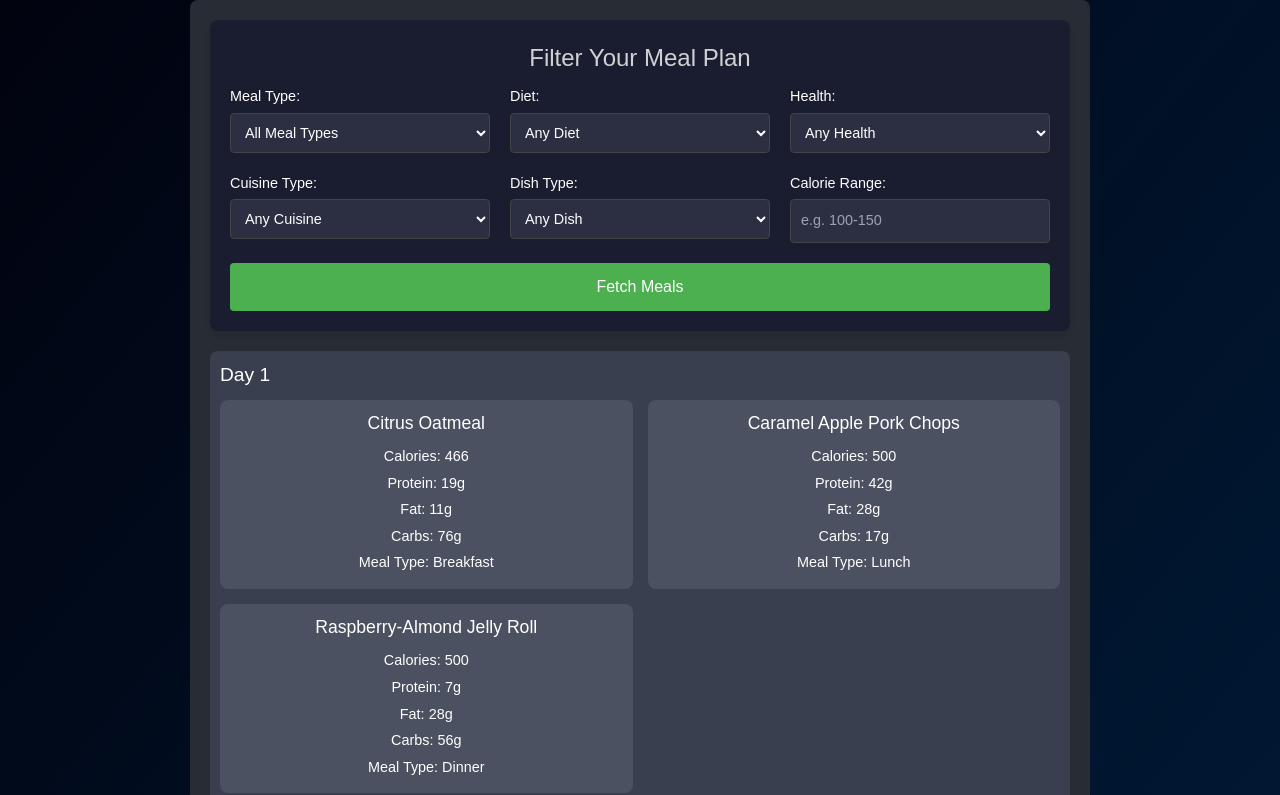
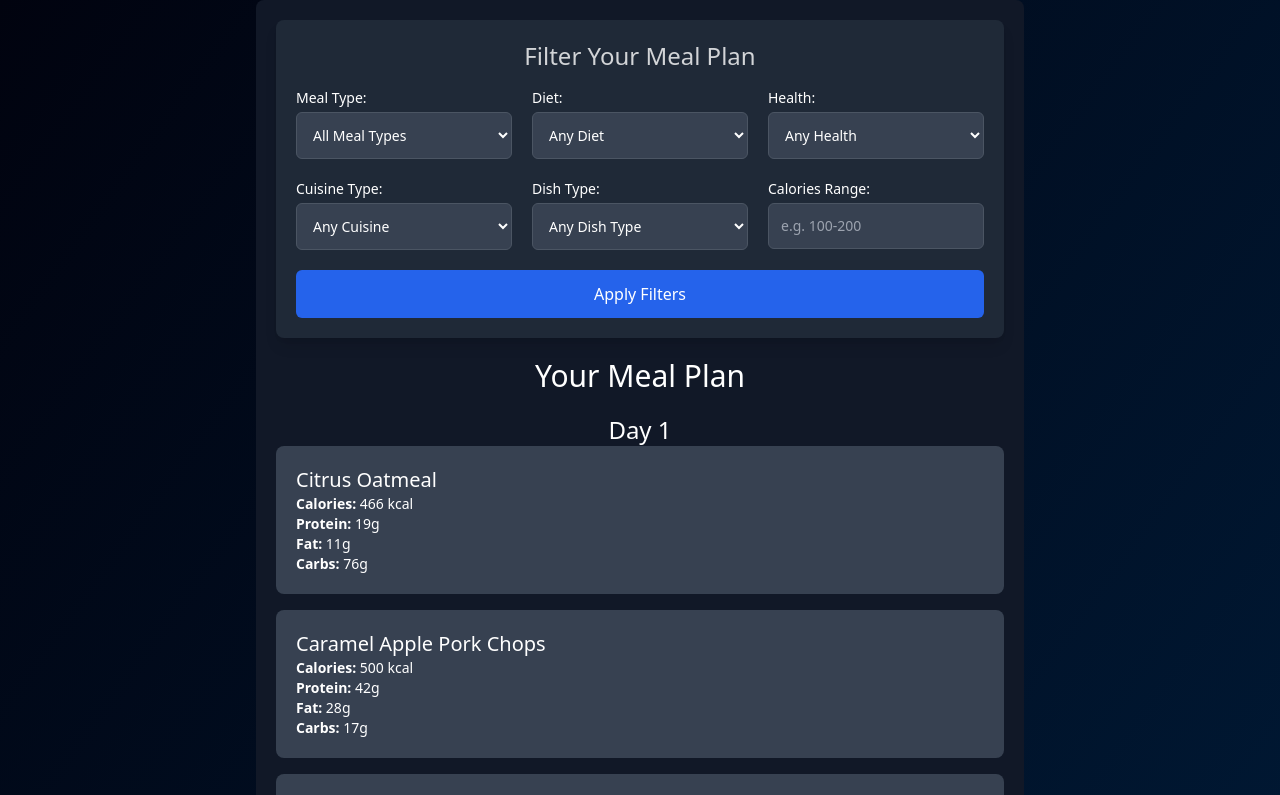
Before and after one commit to bengiloo/fitness-app, a React (Vite) app in the folder client/: page /meal-plan in a window 1280 px wide. Shown: the top 795 px of the page. Built offline with nearby package versions, Linux system fonts and the light colour scheme.

Commit message:
tailwind

```diff
--- a/client/src/MealPlanUI.jsx
+++ b/client/src/MealPlanUI.jsx
@@ -73,14 +73,18 @@ const MealPlanUI = () => {
   });
 
   return (
-    <div style={mealPlanStyles.container}>
+    <div className="font-sans p-5 max-w-screen-md mx-auto bg-gray-900 text-white rounded-lg">
       {/* Filters Section */}
-      <div style={mealPlanStyles.filtersContainer}>
-        <h2 style={mealPlanStyles.filtersHeader}>Filter Your Meal Plan</h2>
-        <div style={mealPlanStyles.filtersGrid}>
-          <label style={mealPlanStyles.filterLabel}>
+      <div className="p-5 bg-gray-800 rounded-lg shadow-lg mb-5">
+        <h2 className="text-2xl mb-4 text-center text-white/80">Filter Your Meal Plan</h2>
+        <div className="grid grid-cols-1 sm:grid-cols-2 lg:grid-cols-3 gap-5">
+          <label className="flex flex-col text-sm text-white">
             Meal Type:
-            <select value={selectedMealType} onChange={handleMealTypeChange} style={mealPlanStyles.filterSelect}>
+            <select
+              value={selectedMealType}
+              onChange={handleMealTypeChange}
+              className="mt-1 p-3 rounded-md bg-gray-700 text-white border border-gray-600"
+            >
               <option value="All">All Meal Types</option>
               <option value="Breakfast">Breakfast</option>
               <option value="Lunch">Lunch</option>
@@ -90,9 +94,13 @@ const MealPlanUI = () => {
             </select>
           </label>
 
-          <label style={mealPlanStyles.filterLabel}>
+          <label className="flex flex-col text-sm text-white">
             Diet:
-            <select value={selectedDiet} onChange={handleDietChange} style={mealPlanStyles.filterSelect}>
+            <select
+              value={selectedDiet}
+              onChange={handleDietChange}
+              className="mt-1 p-3 rounded-md bg-gray-700 text-white border border-gray-600"
+            >
               <option value="">Any Diet</option>
               <option value="balanced">Balanced</option>
               <option value="high-fiber">High-Fiber</option>
@@ -103,216 +111,147 @@ const MealPlanUI = () => {
             </select>
           </label>
 
-          <label style={mealPlanStyles.filterLabel}>
+          <label className="flex flex-col text-sm text-white">
             Health:
-            <select value={selectedHealth} onChange={handleHealthChange} style={mealPlanStyles.filterSelect}>
+            <select
+              value={selectedHealth}
+              onChange={handleHealthChange}
+              className="mt-1 p-3 rounded-md bg-gray-700 text-white border border-gray-600"
+            >
               <option value="">Any Health</option>
+              <option value="alcohol-cocktail">Alcohol-Cocktail</option>
               <option value="alcohol-free">Alcohol-Free</option>
+              <option value="salary-free">Salary-Free</option>
+              <option value="crustacean-free">Crustacean-Free</option>
               <option value="dairy-free">Dairy-Free</option>
+              <option value="DASH">DASH</option>
+              <option value="egg-free">Egg-Free</option>
+              <option value="fish-free">Fish-Free</option>
+              <option value="fodmap-free">Fodmap-Free</option>
               <option value="gluten-free">Gluten-Free</option>
+              <option value="immune-supportive">Immune-Supportive</option>
               <option value="keto-friendly">Keto-Friendly</option>
+              <option value="kidney-friendly">Kidney-Friendly</option>
+              <option value="kosher">Kosher</option>
+              <option value="low-fat-abs">Low-Fat-Abs</option>
+              <option value="low-potassium">Low-Potassium</option>
               <option value="low-sugar">Low-Sugar</option>
+              <option value="lupine-free">Lupine-Free</option>
+              <option value="Mediterranean">Mediterranean</option>
+              <option value="mollusk-free">Mollusk-Free</option>
+              <option value="mustard-free">Mustard-Free</option>
+              <option value="no-oil-added">No-Oil-Added</option>
+              <option value="paleo">Paleo</option>
+              <option value="peanut-free">Peanut-Free</option>
+              <option value="pescatarian">Pescatarian</option>
+              <option value="pork-free">Pork-Free</option>
+              <option value="red-meat-free">Red-Meat-Free</option>
+              <option value="sesame-free">Sesame-Free</option>
+              <option value="shellfish-free">Shellfish-Free</option>
+              <option value="soy-free">Soy-Free</option>
+              <option value="sugar-conscious">Sugar-Conscious</option>
+              <option value="sulfite-free">Sulfite-Free</option>
+              <option value="tree-nut-free">Tree-Nut-Free</option>
               <option value="vegan">Vegan</option>
               <option value="vegetarian">Vegetarian</option>
+              <option value="wheat-free">Wheat-Free</option>
             </select>
           </label>
 
-          <label style={mealPlanStyles.filterLabel}>
+          <label className="flex flex-col text-sm text-white">
             Cuisine Type:
-            <select value={selectedCuisineType} onChange={handleCuisineTypeChange} style={mealPlanStyles.filterSelect}>
+            <select
+              value={selectedCuisineType}
+              onChange={handleCuisineTypeChange}
+              className="mt-1 p-3 rounded-md bg-gray-700 text-white border border-gray-600"
+            >
               <option value="">Any Cuisine</option>
               <option value="American">American</option>
               <option value="Asian">Asian</option>
               <option value="British">British</option>
               <option value="Caribbean">Caribbean</option>
-              <option value="Central Europe">Central Europe</option>
+              <option value="Central-European">Central European</option>
               <option value="Chinese">Chinese</option>
-              <option value="Eastern Europe">Eastern Europe</option>
               <option value="French">French</option>
               <option value="Indian">Indian</option>
               <option value="Italian">Italian</option>
               <option value="Japanese">Japanese</option>
-              <option value="Kosher">Kosher</option>
               <option value="Mediterranean">Mediterranean</option>
               <option value="Mexican">Mexican</option>
               <option value="Middle Eastern">Middle Eastern</option>
               <option value="Nordic">Nordic</option>
-              <option value="South American">South American</option>
-              <option value="South East Asian">South East Asian</option>
+              <option value="South-American">South American</option>
             </select>
           </label>
 
-          <label style={mealPlanStyles.filterLabel}>
+          <label className="flex flex-col text-sm text-white">
             Dish Type:
-            <select value={selectedDishType} onChange={handleDishTypeChange} style={mealPlanStyles.filterSelect}>
-              <option value="">Any Dish</option>
-              <option value="biscuits and cookies">Biscuits and Cookies</option>
-              <option value="bread">Bread</option>
-              <option value="cereals">Cereals</option>
-              <option value="condiments and sauces">Condiments and Sauces</option>
-              <option value="desserts">Desserts</option>
-              <option value="drinks">Drinks</option>
+            <select
+              value={selectedDishType}
+              onChange={handleDishTypeChange}
+              className="mt-1 p-3 rounded-md bg-gray-700 text-white border border-gray-600"
+            >
+              <option value="">Any Dish Type</option>
               <option value="main course">Main Course</option>
-              <option value="pancake">Pancake</option>
-              <option value="salad">Salad</option>
-              <option value="sandwiches">Sandwiches</option>
-              <option value="side dish">Side Dish</option>
-              <option value="soup">Soup</option>
+              <option value="dessert">Dessert</option>
+              <option value="side">Side</option>
               <option value="starter">Starter</option>
-              <option value="sweets">Sweets</option>
+              <option value="snack">Snack</option>
             </select>
           </label>
 
-          <label style={mealPlanStyles.filterLabel}>
-            Calorie Range:
+          <label className="flex flex-col text-sm text-white">
+            Calories Range:
             <input
               type="text"
               value={caloriesRange}
               onChange={handleCaloriesRangeChange}
-              style={mealPlanStyles.filterInput}
-              placeholder="e.g. 100-150"
+              placeholder="e.g. 100-200"
+              className="mt-1 p-3 rounded-md bg-gray-700 text-white border border-gray-600"
             />
           </label>
+
+          <div className="col-span-full">
+            <button
+              onClick={fetchMealsFromAPI}
+              className="w-full p-3 bg-blue-600 text-white rounded-md hover:bg-blue-700 focus:outline-none"
+            >
+              Apply Filters
+            </button>
+          </div>
         </div>
-
-        <button onClick={fetchMealsFromAPI} style={mealPlanStyles.fetchButton}>
-          Fetch Meals
-        </button>
       </div>
 
-      {/* Displaying filtered meal plan */}
-      {filteredMealPlan.length === 0 ? (
-        <p style={{ color: "#fff", textAlign: "center" }}>No meals match the selected filters.</p>
-      ) : (
-        filteredMealPlan.map((dayPlan, dayIndex) => (
-          <div key={dayIndex} style={mealPlanStyles.daySection}>
-            <h2 style={mealPlanStyles.dayTitle}>{dayPlan.day}</h2>
-            <div style={mealPlanStyles.mealList}>
-              {dayPlan.meals.map((meal, mealIndex) => (
-                <div key={mealIndex} style={mealPlanStyles.mealCard}>
-                  <h3 style={mealPlanStyles.mealTitle}>{meal.title}</h3>
-                  <p style={mealPlanStyles.mealInfo}>Calories: {meal.kcal}</p>
-                  <p style={mealPlanStyles.mealInfo}>Protein: {meal.protein}g</p>
-                  <p style={mealPlanStyles.mealInfo}>Fat: {meal.fat}g</p>
-                  <p style={mealPlanStyles.mealInfo}>Carbs: {meal.carb}g</p>
-                  <p style={mealPlanStyles.mealInfo}>Meal Type: {meal.mealType}</p>
+      {/* Meal Plan */}
+      <div className="meal-plan">
+        <h2 className="text-3xl text-center text-white mb-5">Your Meal Plan</h2>
+        {filteredMealPlan.map((dayPlan) => (
+          <div key={dayPlan.day} className="day-plan mb-10">
+            <h3 className="text-2xl text-center text-white">{dayPlan.day}</h3>
+            <div className="meals">
+              {dayPlan.meals.map((meal, index) => (
+                <div key={index} className="meal mb-4 p-5 bg-gray-700 rounded-lg">
+                  <h4 className="text-xl">{meal.title}</h4>
+                  <p className="text-sm">
+                    <span className="font-semibold">Calories:</span> {meal.kcal} kcal
+                  </p>
+                  <p className="text-sm">
+                    <span className="font-semibold">Protein:</span> {meal.protein}g
+                  </p>
+                  <p className="text-sm">
+                    <span className="font-semibold">Fat:</span> {meal.fat}g
+                  </p>
+                  <p className="text-sm">
+                    <span className="font-semibold">Carbs:</span> {meal.carb}g
+                  </p>
                 </div>
               ))}
             </div>
           </div>
-        ))
-      )}
+        ))}
+      </div>
     </div>
   );
 };
 
-// Styles for the component
-const mealPlanStyles = {
-  container: {
-    fontFamily: "'Arial', sans-serif",
-    padding: "20px",
-    maxWidth: "900px",
-    margin: "0 auto",
-    backgroundColor: "#282c34",
-    color: "#fff",
-    borderRadius: "8px",
-  },
-
-  // Filter styles
-  filtersContainer: {
-    padding: "20px",
-    backgroundColor: "#1a1d2f",
-    borderRadius: "8px",
-    boxShadow: "0 4px 6px rgba(0, 0, 0, 0.1)",
-    color: "#fff",
-    marginBottom: "20px",
-  },
-
-  filtersHeader: {
-    fontSize: "1.5em",
-    marginBottom: "10px",
-    textAlign: "center",
-    color: "#ffffffcc",
-  },
-
-  filtersGrid: {
-    display: "grid",
-    gridTemplateColumns: "repeat(auto-fit, minmax(220px, 1fr))",
-    gap: "20px",
-  },
-
-  filterLabel: {
-    display: "flex",
-    flexDirection: "column",
-    fontSize: "0.9em",
-    color: "#fff",
-  },
-
-  filterSelect: {
-    marginTop: "5px",
-    padding: "10px",
-    borderRadius: "4px",
-    backgroundColor: "#2c2f42",
-    color: "#fff",
-    border: "1px solid #444",
-  },
-
-  filterInput: {
-    marginTop: "5px",
-    padding: "10px",
-    borderRadius: "4px",
-    backgroundColor: "#2c2f42",
-    color: "#fff",
-    border: "1px solid #444",
-  },
-
-  fetchButton: {
-    width: "100%",
-    padding: "12px",
-    backgroundColor: "#4CAF50",
-    color: "#fff",
-    border: "none",
-    borderRadius: "4px",
-    fontSize: "1em",
-    cursor: "pointer",
-    marginTop: "20px",
-  },
-
-  // Meal plan display styles
-  daySection: {
-    marginBottom: "20px",
-    padding: "10px",
-    backgroundColor: "#3a3f4f",
-    borderRadius: "8px",
-  },
-
-  dayTitle: {
-    fontSize: "1.2em",
-    marginBottom: "10px",
-  },
-
-  mealList: {
-    display: "grid",
-    gridTemplateColumns: "repeat(auto-fit, minmax(280px, 1fr))",
-    gap: "15px",
-  },
-
-  mealCard: {
-    padding: "10px",
-    backgroundColor: "#4b5161",
-    borderRadius: "8px",
-    textAlign: "center",
-  },
-
-  mealTitle: {
-    fontSize: "1.1em",
-    marginBottom: "10px",
-  },
-
-  mealInfo: {
-    fontSize: "0.9em",
-    margin: "5px 0",
-  },
-};
-
 export default MealPlanUI;
```
